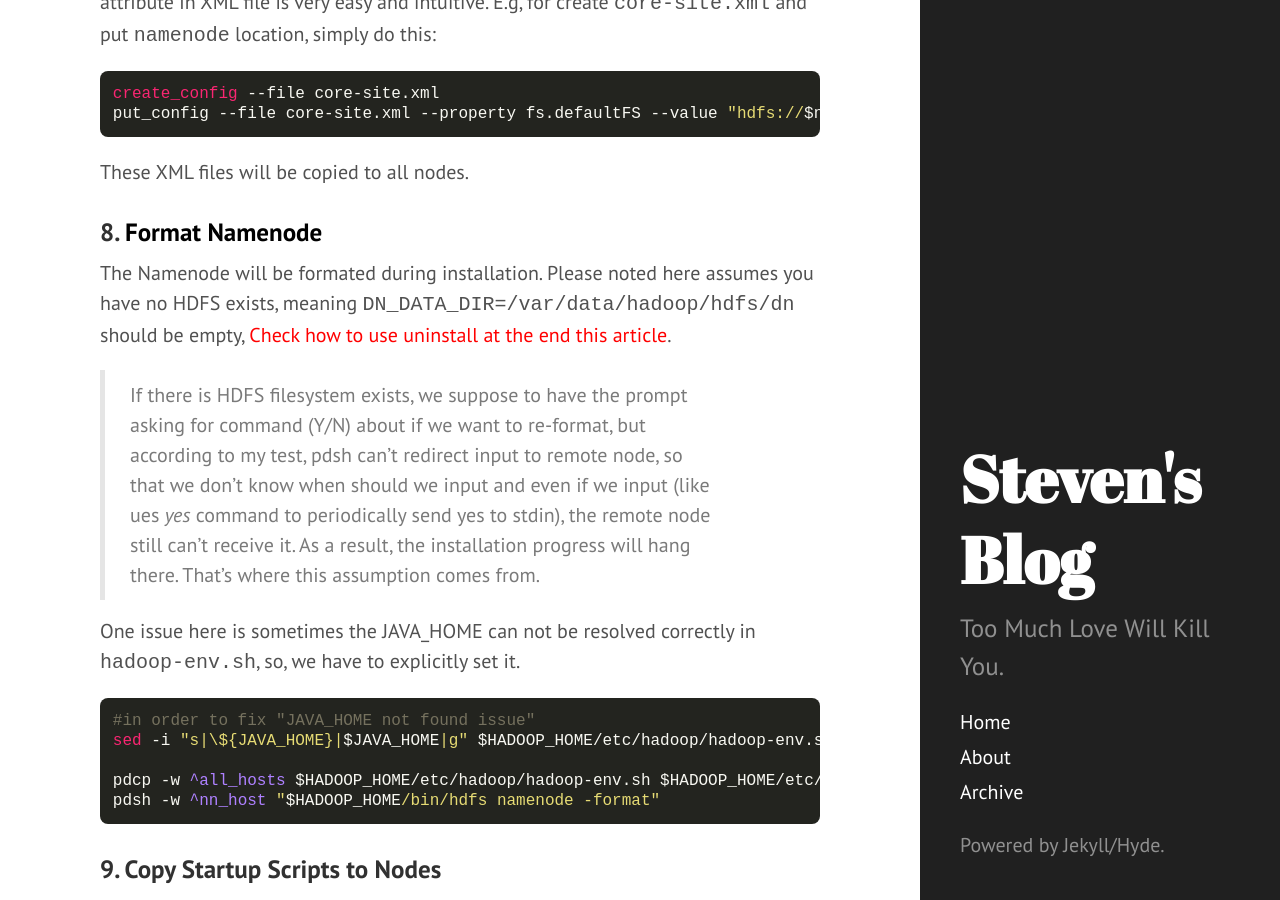
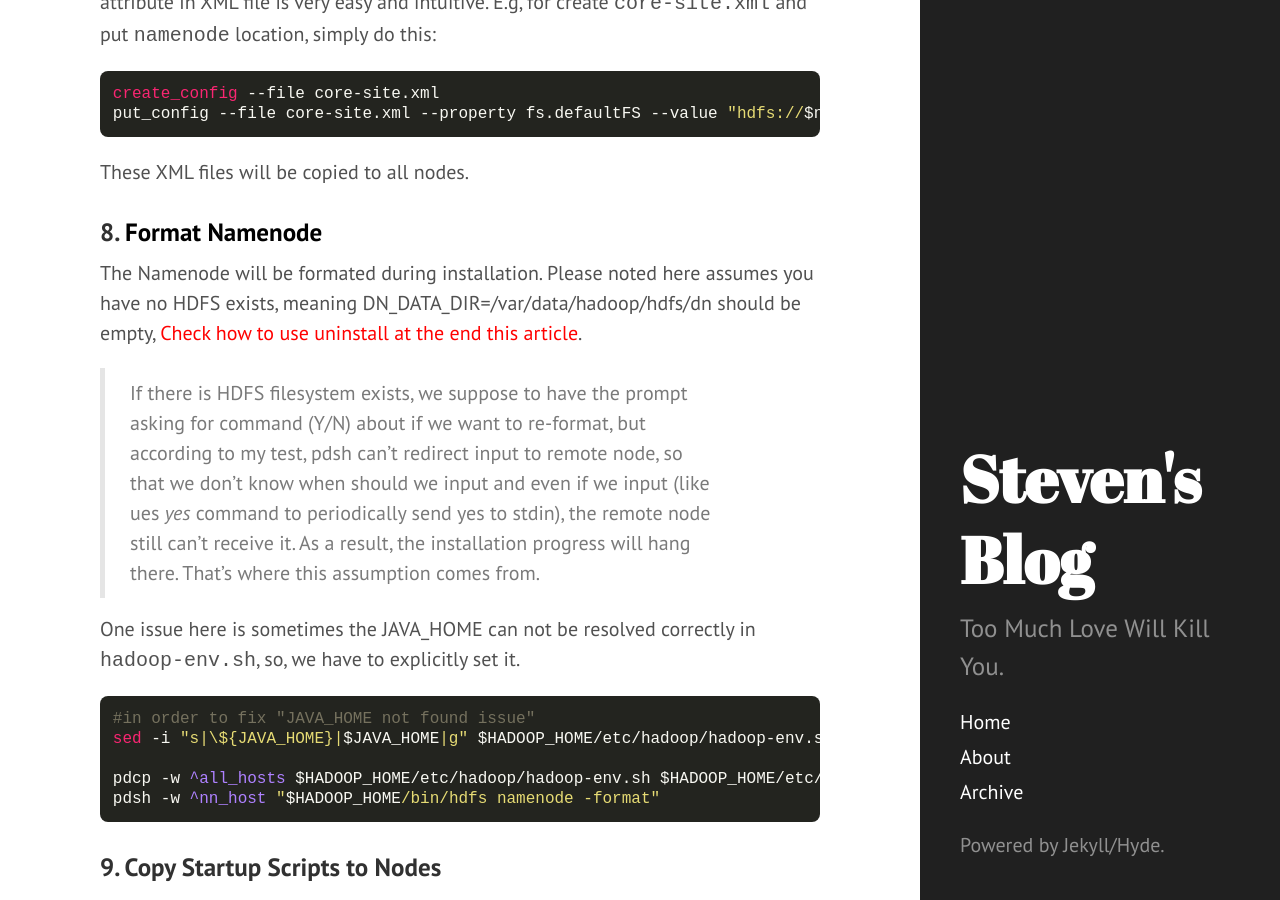
Before and after one commit to legatoo/legatoo.github.io, a Jekyll site: the page built from _posts/2014-11-12-Install-Yarn-on-Ubuntu-Cluster-via-Scripts.md, in a window 1280 px wide and 900 px high, scrolled down 6264 px. Built offline with Jekyll 4.4.1, drawn with Linux system fonts in a browser that asks for light colours; Markdown is read by kramdown in place of the engine named in the settings.

```diff
--- a/_posts/2014-11-12-Install-Yarn-on-Ubuntu-Cluster-via-Scripts.md
+++ b/_posts/2014-11-12-Install-Yarn-on-Ubuntu-Cluster-via-Scripts.md
@@ -190,7 +190,7 @@
 
 ###8. <a name="format_namenode"><font color="black">Format Namenode</font></a>
 
-The Namenode will be formated during installation. Please noted here assumes you have no HDFS exists, meaning `DN_DATA_DIR=/var/data/hadoop/hdfs/dn` should be empty, <a href="#uninstall"><font color="red">Check how to use uninstall at the end this article</font></a>.
+The Namenode will be formated during installation. Please noted here assumes you have no HDFS exists, meaning DN_DATA_DIR=/var/data/hadoop/hdfs/dn should be empty, <a href="#uninstall"><font color="red">Check how to use uninstall at the end this article</font></a>.
 
 >If there is HDFS filesystem exists, we suppose to have the prompt asking for command (Y/N) about if we want to re-format, but according to my test, pdsh can't redirect input to remote node, so that we don't know when should we input and even if we input (like ues *yes* command to periodically send yes to stdin), the remote node still can't receive it. As a result, the installation progress will hang there. That's where this assumption comes from.
 
```
